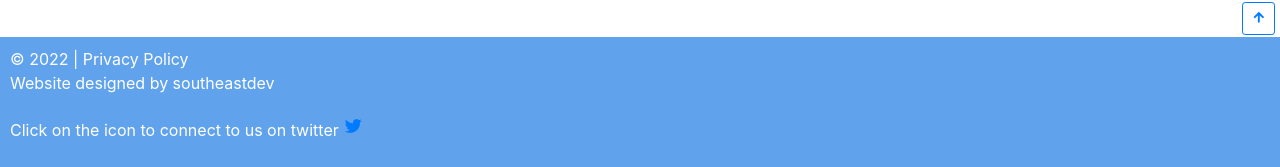
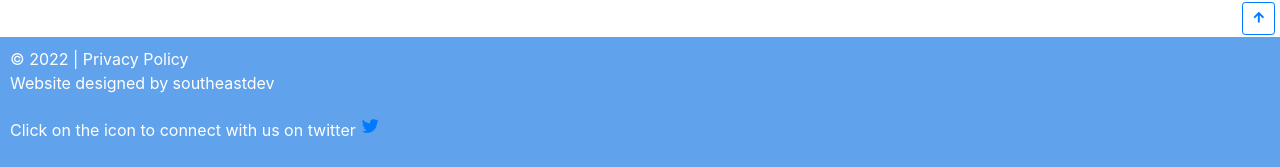
Before and after one commit to Nwafor6/segnau, a Django app: page /blog in a window 1280 px wide. Shown: the part 1812-1979 px from the top of the page. Run offline with Django 3.2, Linux system fonts and the light colour scheme; some libraries are stand-ins or nearby versions.

Commit message:
edit base.html

```diff
--- a/templates/partials/base.html
+++ b/templates/partials/base.html
@@ -88,7 +88,7 @@
               © 2022 | Privacy Policy <br>
               Website designed by southeastdev
             </p>
-            <p>Click on the icon to connect to us on twitter<span> <a class="mytwitter" href="https://twitter.com/southeastdev"><i class="ri-twitter-fill"></i></a></span></p>
+            <p>Click on the icon to connect with us on twitter<span> <a class="mytwitter" href="https://twitter.com/southeastdev"><i class="ri-twitter-fill"></i></a></span></p>
           </div>
         </div>
     </div>
```
